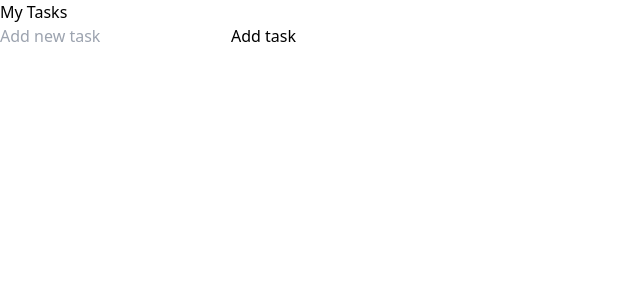
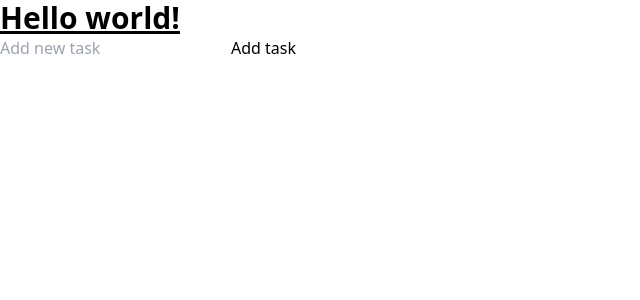
Before and after one commit to alejopua/task-angular17, an Angular app: page / in a window 1280 px wide. Shown: the top 300 px of the page, without its empty margins (0-640 px from the left). Built offline with nearby package versions, Linux system fonts and the light colour scheme.

Commit message:
Update app.component.html to display "Hello world!" with specific styling

```diff
--- a/src/app/app.component.html
+++ b/src/app/app.component.html
@@ -1,5 +1,5 @@
 <div>
-  <h1>My Tasks</h1>
+  <h1 class="text-3xl font-bold underline">Hello world!</h1>
   <ul>
     <li *ngFor="let task of tasksList; let i = index">
       {{ task }}
```
